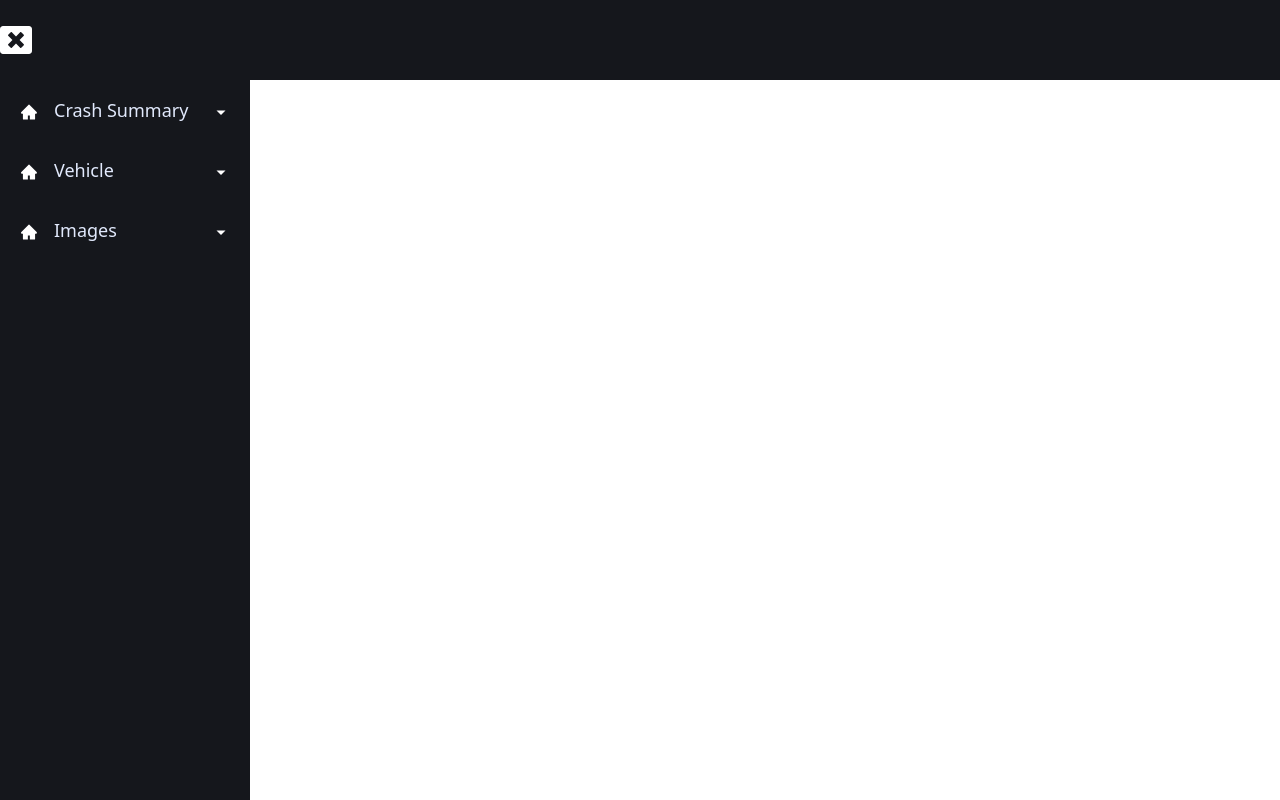
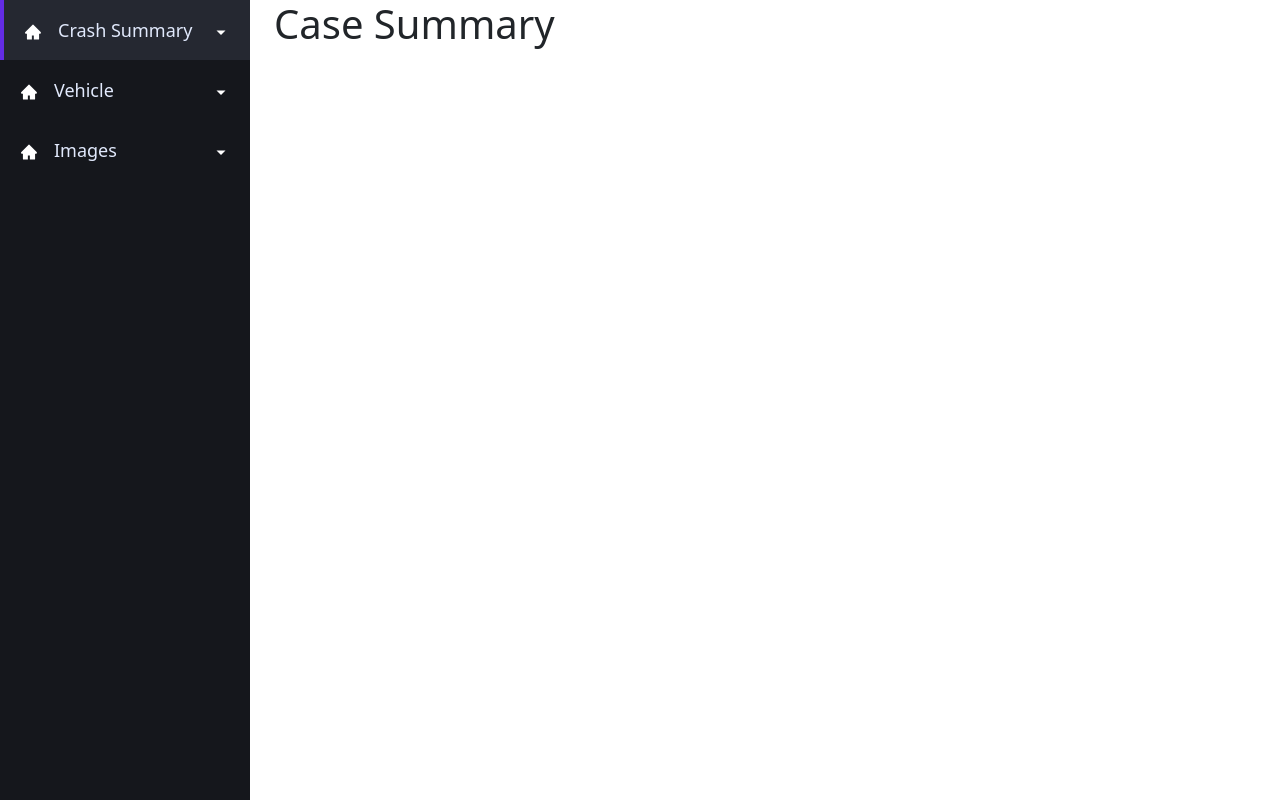
Before and after one commit to dannyphanth/CIDproj, a React (Create React App) app in the folder frontend/: page /caseInfo/1/Summary in a window 1280 px wide. Built offline with nearby package versions, Linux system fonts and the light colour scheme.

Commit message:
installed tailwindcss

```diff
--- a/frontend/package.json
+++ b/frontend/package.json
@@ -6,8 +6,10 @@
     "@testing-library/jest-dom": "^5.16.5",
     "@testing-library/react": "^13.4.0",
     "@testing-library/user-event": "^13.5.0",
+    "autoprefixer": "^10.4.14",
     "axios": "^1.4.0",
     "bootstrap": "^5.3.0",
+    "postcss": "^8.4.26",
     "react": "^18.2.0",
     "react-dom": "^18.2.0",
     "react-icons": "^4.10.1",
@@ -15,6 +17,7 @@
     "react-scripts": "5.0.1",
     "reactstrap": "^9.2.0",
     "styled-components": "^6.0.3",
+    "tailwindcss": "^3.3.3",
     "web-vitals": "^2.1.4"
   },
   "scripts": {
--- /dev/null
+++ b/frontend/postcss.config.js
@@ -0,0 +1,7 @@
+// postcss.config.js
+module.exports = {
+    plugins: {
+        tailwindcss: {},
+        autoprefixer: {},
+    },
+};
--- a/frontend/src/App.css
+++ b/frontend/src/App.css
@@ -1,3 +1,7 @@
+@import 'tailwindcss/base';
+@import 'tailwindcss/components';
+@import 'tailwindcss/utilities';
+
 .App {
   text-align: center;
 }
--- a/frontend/src/Components/CaseInfoContent/SummaryDisplay.js
+++ b/frontend/src/Components/CaseInfoContent/SummaryDisplay.js
@@ -4,8 +4,9 @@ import SideBar from '../SideBar/SideBar';
 function SummaryDisplay() {
     const { caseNumber } = useParams();
     return (
-        <div>
-            <SideBar />
+        <div className="flex items-start ">
+            <SideBar caseNumber={caseNumber} />
+            <h1 className="font-sans font-light  mx-4"> Case Summary</h1>
         </div>
     )
 }
--- a/frontend/src/Components/SideBar/SideBar.js
+++ b/frontend/src/Components/SideBar/SideBar.js
@@ -33,7 +33,7 @@ width: 250px;
 height: 100vh;
 display: flex;
 justify-content: center;
-position: fixed;
+
 top: 0;
 left: ${({ sideBar }) => (sideBar ? '0' : '-100%')};
 transition: 350ms;
@@ -55,16 +55,16 @@ const SideBar = ({ caseNumber }) => {
     return (
         <>
             <IconContext.Provider value={{ color: '#fff' }}>
-                <Nav>
+                {/* <Nav>
                     <NavIcon to="#">
                         <FaIcons.FaBars onClick={showSideBar} />
                     </NavIcon>
-                </Nav>
+                </Nav> */}
                 <SideBarNav sideBar={sideBar}>
                     <SideBarWrap >
-                        <NavIcon to="#">
+                        {/* <NavIcon to="#">
                             <AiIcons.FaWindowClose onClick={showSideBar} />
-                        </NavIcon>
+                        </NavIcon> */}
                         {SideBarData(caseNumber).map((item, index) => {
                             return <SubMenu item={item} key={index} />
                         })}
--- a/frontend/src/Views/CaseInfoPage/CaseInfoPage.js
+++ b/frontend/src/Views/CaseInfoPage/CaseInfoPage.js
@@ -7,8 +7,8 @@ const CaseInfoPage = () => {
     return (
         <>
             <SideBar caseNumber={caseNumber} />
+        </>
 
-        </>
 
     )
 }
--- a/frontend/src/index.css
+++ b/frontend/src/index.css
@@ -1,3 +1,7 @@
+@import 'tailwindcss/base';
+@import 'tailwindcss/components';
+@import 'tailwindcss/utilities';
+
 body {
   margin: 0;
   font-family: -apple-system, BlinkMacSystemFont, 'Segoe UI', 'Roboto', 'Oxygen',
--- /dev/null
+++ b/frontend/tailwind.config.js
@@ -0,0 +1,12 @@
+// tailwind.config.js
+module.exports = {
+    corePlugins: {
+        preflight: false,
+    },
+    darkMode: 'class',
+    content: ['./src/**/*.{html,js}'],
+    theme: {
+        extend: {},
+    },
+    plugins: [],
+}
```
Also changed, not shown: frontend/src/Components/CaseInfoContent/SummaryTable.js (added), 1 other file (tests, documents, lock files or other folders).
